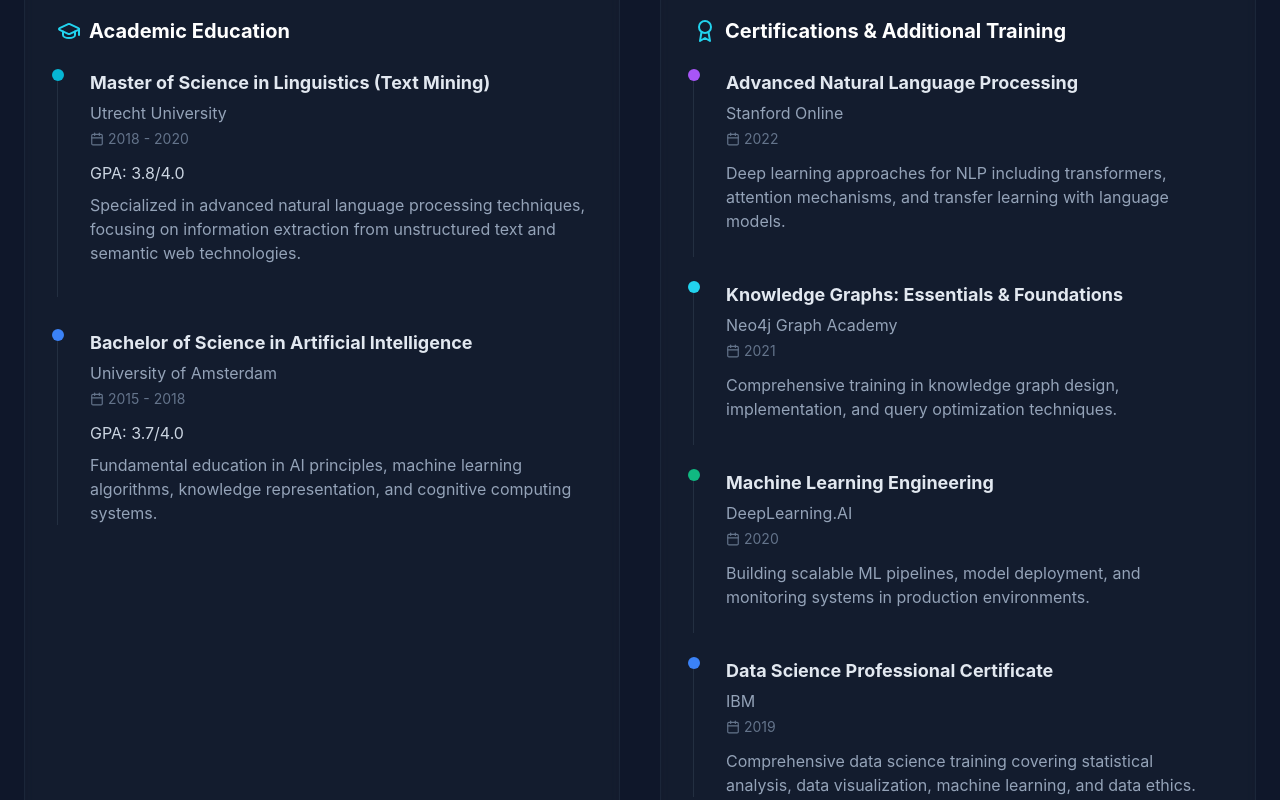
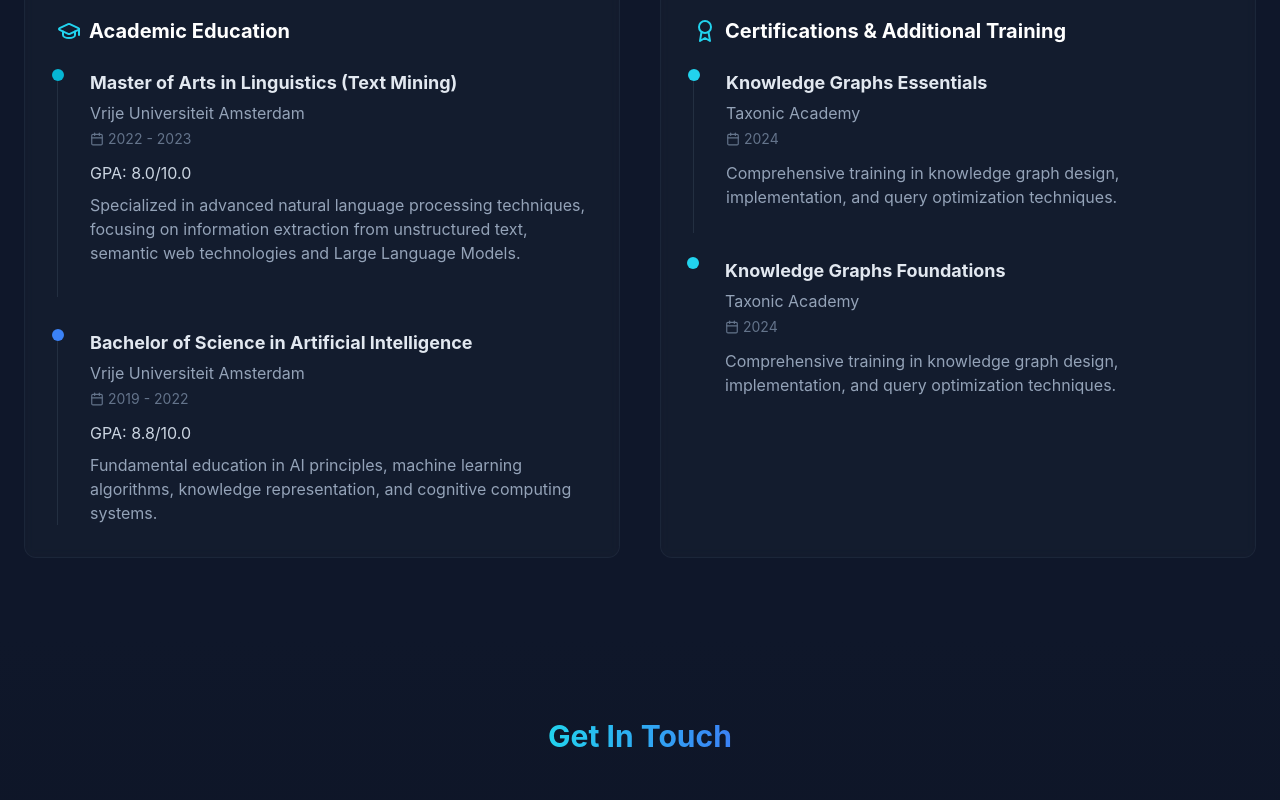
Before and after one commit to HishamAlkaed/HishamAlkaed.github.io, a React (Vite) app: page / in a window 1280 px wide. Shown: the part 6400-7200 px from the top of the page. Built offline with nearby package versions, Linux system fonts and the light colour scheme.

Commit message:
fix: update LinkedIn and email links in Footer and Contact components feat: revise education details in Education component

```diff
--- a/src/App.tsx
+++ b/src/App.tsx
@@ -110,7 +110,7 @@ function App() {
               <Github size={20} />
             </a>
             <a
-              href="https://linkedin.com/in/hishamalkaed"
+              href="https://www.linkedin.com/in/hisham-alkaed-898634196/"
               target="_blank"
               rel="noopener noreferrer"
               className="text-slate-400 hover:text-white transition-colors duration-300"
@@ -118,7 +118,7 @@ function App() {
               <Linkedin size={20} />
             </a>
             <a
-              href="mailto:hisham.alkaed@example.com"
+              href="mailto:hishamalkaed@outlook.com"
               className="text-slate-400 hover:text-white transition-colors duration-300"
             >
               <Mail size={20} />
--- a/src/components/Contact.tsx
+++ b/src/components/Contact.tsx
@@ -122,7 +122,7 @@ const Contact: React.FC = () => {
                   <MapPin className="text-cyan-400 mt-1 mr-3" size={20} />
                   <div>
                     <h4 className="text-slate-300 font-medium mb-1">Location</h4>
-                    <p className="text-slate-400">Amsterdam, The Netherlands</p>
+                    <p className="text-slate-400">The Hague, The Netherlands</p>
                   </div>
                 </div>
               </div>
--- a/src/components/Education.tsx
+++ b/src/components/Education.tsx
@@ -20,27 +20,27 @@ const Education: React.FC = () => {
             <div className="space-y-8">
               <div className="relative pl-8 pb-8 border-l border-slate-700/50 last:border-0">
                 <div className="absolute left-0 top-0 w-3 h-3 rounded-full bg-cyan-500 transform -translate-x-1.5"></div>
-                <h4 className="text-lg font-bold text-slate-200 mb-1">Master of Science in Linguistics (Text Mining)</h4>
-                <p className="text-slate-400 mb-1">Utrecht University</p>
+                <h4 className="text-lg font-bold text-slate-200 mb-1">Master of Arts in Linguistics (Text Mining)</h4>
+                <p className="text-slate-400 mb-1">Vrije Universiteit Amsterdam</p>
                 <div className="flex items-center text-slate-500 text-sm mb-3">
                   <Calendar size={14} className="mr-1" />
-                  <span>2018 - 2020</span>
+                  <span>2022 - 2023</span>
                 </div>
-                <p className="text-slate-300 mb-2">GPA: 3.8/4.0</p>
+                <p className="text-slate-300 mb-2">GPA: 8.0/10.0</p>
                 <p className="text-slate-400">
-                  Specialized in advanced natural language processing techniques, focusing on information extraction from unstructured text and semantic web technologies.
+                  Specialized in advanced natural language processing techniques, focusing on information extraction from unstructured text, semantic web technologies and Large Language Models.
                 </p>
               </div>
 
               <div className="relative pl-8 border-l border-slate-700/50">
                 <div className="absolute left-0 top-0 w-3 h-3 rounded-full bg-blue-500 transform -translate-x-1.5"></div>
                 <h4 className="text-lg font-bold text-slate-200 mb-1">Bachelor of Science in Artificial Intelligence</h4>
-                <p className="text-slate-400 mb-1">University of Amsterdam</p>
+                <p className="text-slate-400 mb-1">Vrije Universiteit Amsterdam</p>
                 <div className="flex items-center text-slate-500 text-sm mb-3">
                   <Calendar size={14} className="mr-1" />
-                  <span>2015 - 2018</span>
+                  <span>2019 - 2022</span>
                 </div>
-                <p className="text-slate-300 mb-2">GPA: 3.7/4.0</p>
+                <p className="text-slate-300 mb-2">GPA: 8.8/10.0</p>
                 <p className="text-slate-400">
                   Fundamental education in AI principles, machine learning algorithms, knowledge representation, and cognitive computing systems.
                 </p>
@@ -56,7 +56,7 @@ const Education: React.FC = () => {
             </h3>
 
             <div className="space-y-6">
-              <div className="relative pl-8 pb-6 border-l border-slate-700/50 last:border-0">
+              {/* <div className="relative pl-8 pb-6 border-l border-slate-700/50 last:border-0">
                 <div className="absolute left-0 top-0 w-3 h-3 rounded-full bg-purple-500 transform -translate-x-1.5"></div>
                 <h4 className="text-lg font-bold text-slate-200 mb-1">Advanced Natural Language Processing</h4>
                 <p className="text-slate-400 mb-1">Stanford Online</p>
@@ -67,15 +67,15 @@ const Education: React.FC = () => {
                 <p className="text-slate-400">
                   Deep learning approaches for NLP including transformers, attention mechanisms, and transfer learning with language models.
                 </p>
-              </div>
+              </div> */}
 
               <div className="relative pl-8 pb-6 border-l border-slate-700/50 last:border-0">
                 <div className="absolute left-0 top-0 w-3 h-3 rounded-full bg-cyan-400 transform -translate-x-1.5"></div>
-                <h4 className="text-lg font-bold text-slate-200 mb-1">Knowledge Graphs: Essentials & Foundations</h4>
-                <p className="text-slate-400 mb-1">Neo4j Graph Academy</p>
+                <h4 className="text-lg font-bold text-slate-200 mb-1">Knowledge Graphs Essentials</h4>
+                <p className="text-slate-400 mb-1">Taxonic Academy</p>
                 <div className="flex items-center text-slate-500 text-sm mb-3">
                   <Calendar size={14} className="mr-1" />
-                  <span>2021</span>
+                  <span>2024</span>
                 </div>
                 <p className="text-slate-400">
                   Comprehensive training in knowledge graph design, implementation, and query optimization techniques.
@@ -83,6 +83,19 @@ const Education: React.FC = () => {
               </div>
 
               <div className="relative pl-8 pb-6 border-l border-slate-700/50 last:border-0">
+                <div className="absolute left-0 top-0 w-3 h-3 rounded-full bg-cyan-400 transform -translate-x-1.5"></div>
+                <h4 className="text-lg font-bold text-slate-200 mb-1">Knowledge Graphs Foundations</h4>
+                <p className="text-slate-400 mb-1">Taxonic Academy</p>
+                <div className="flex items-center text-slate-500 text-sm mb-3">
+                  <Calendar size={14} className="mr-1" />
+                  <span>2024</span>
+                </div>
+                <p className="text-slate-400">
+                  Comprehensive training in knowledge graph design, implementation, and query optimization techniques.
+                </p>
+              </div>
+
+              {/* <div className="relative pl-8 pb-6 border-l border-slate-700/50 last:border-0">
                 <div className="absolute left-0 top-0 w-3 h-3 rounded-full bg-emerald-500 transform -translate-x-1.5"></div>
                 <h4 className="text-lg font-bold text-slate-200 mb-1">Machine Learning Engineering</h4>
                 <p className="text-slate-400 mb-1">DeepLearning.AI</p>
@@ -93,9 +106,9 @@ const Education: React.FC = () => {
                 <p className="text-slate-400">
                   Building scalable ML pipelines, model deployment, and monitoring systems in production environments.
                 </p>
-              </div>
+              </div> */}
 
-              <div className="relative pl-8 border-l border-slate-700/50">
+              {/* <div className="relative pl-8 border-l border-slate-700/50">
                 <div className="absolute left-0 top-0 w-3 h-3 rounded-full bg-blue-500 transform -translate-x-1.5"></div>
                 <h4 className="text-lg font-bold text-slate-200 mb-1">Data Science Professional Certificate</h4>
                 <p className="text-slate-400 mb-1">IBM</p>
@@ -106,7 +119,7 @@ const Education: React.FC = () => {
                 <p className="text-slate-400">
                   Comprehensive data science training covering statistical analysis, data visualization, machine learning, and data ethics.
                 </p>
-              </div>
+              </div> */}
             </div>
           </div>
         </div>
--- a/src/components/Footer.tsx
+++ b/src/components/Footer.tsx
@@ -34,7 +34,7 @@ const Footer: React.FC = () => {
                 <Github size={18} />
               </a>
               <a
-                href="https://linkedin.com/in/hishamalkaed"
+                href="https://www.linkedin.com/in/hisham-alkaed-898634196/"
                 target="_blank"
                 rel="noopener noreferrer"
                 className="flex items-center justify-center w-10 h-10 rounded-full bg-slate-800 text-slate-300 hover:bg-slate-700 hover:text-white transition-all duration-300 shadow-lg"
@@ -42,7 +42,7 @@ const Footer: React.FC = () => {
                 <Linkedin size={18} />
               </a>
               <a
-                href="mailto:hisham.alkaed@example.com"
+                href="mailto:hishamalkaed@outlook.com"
                 className="flex items-center justify-center w-10 h-10 rounded-full bg-slate-800 text-slate-300 hover:bg-slate-700 hover:text-white transition-all duration-300 shadow-lg"
               >
                 <Mail size={18} />
```
